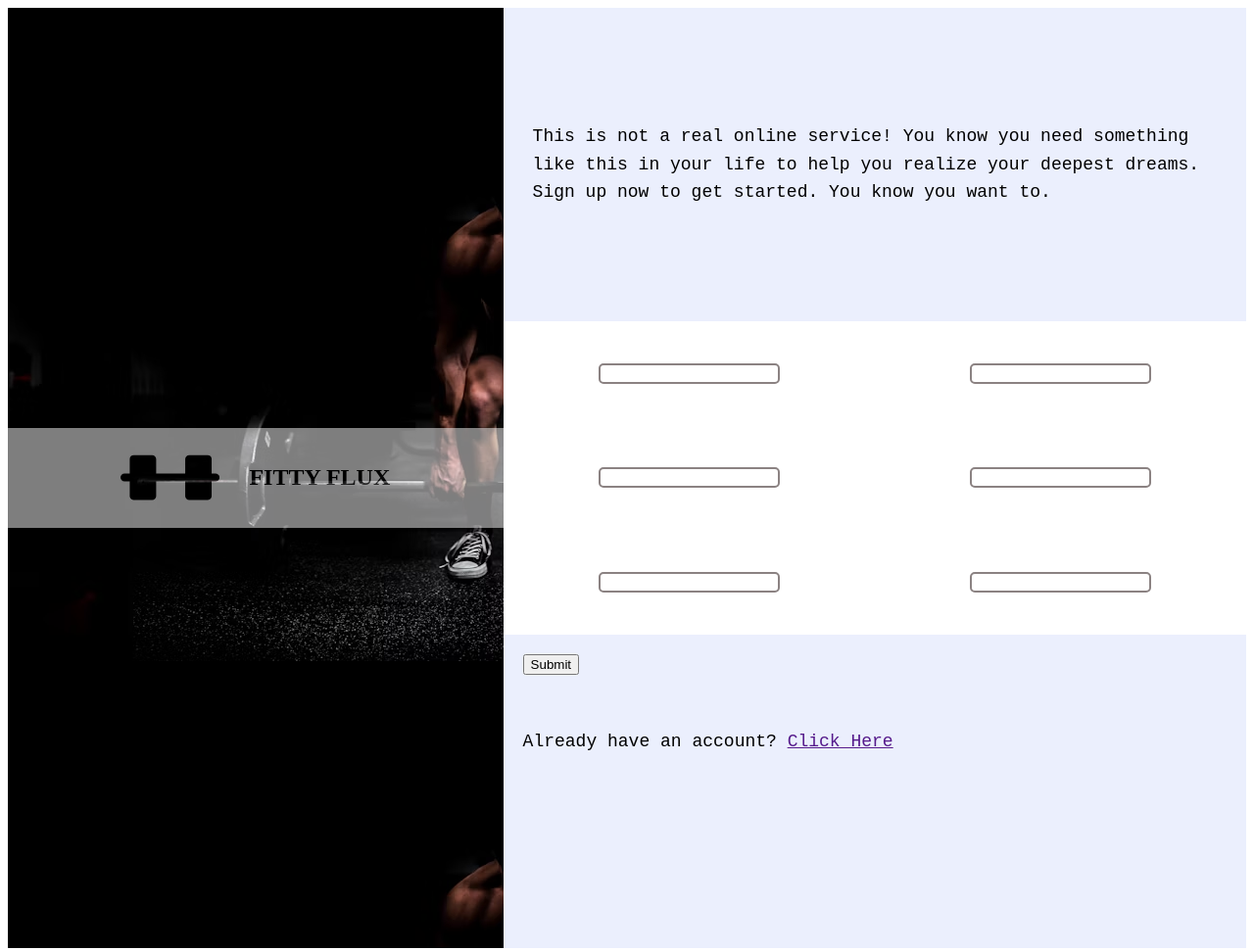
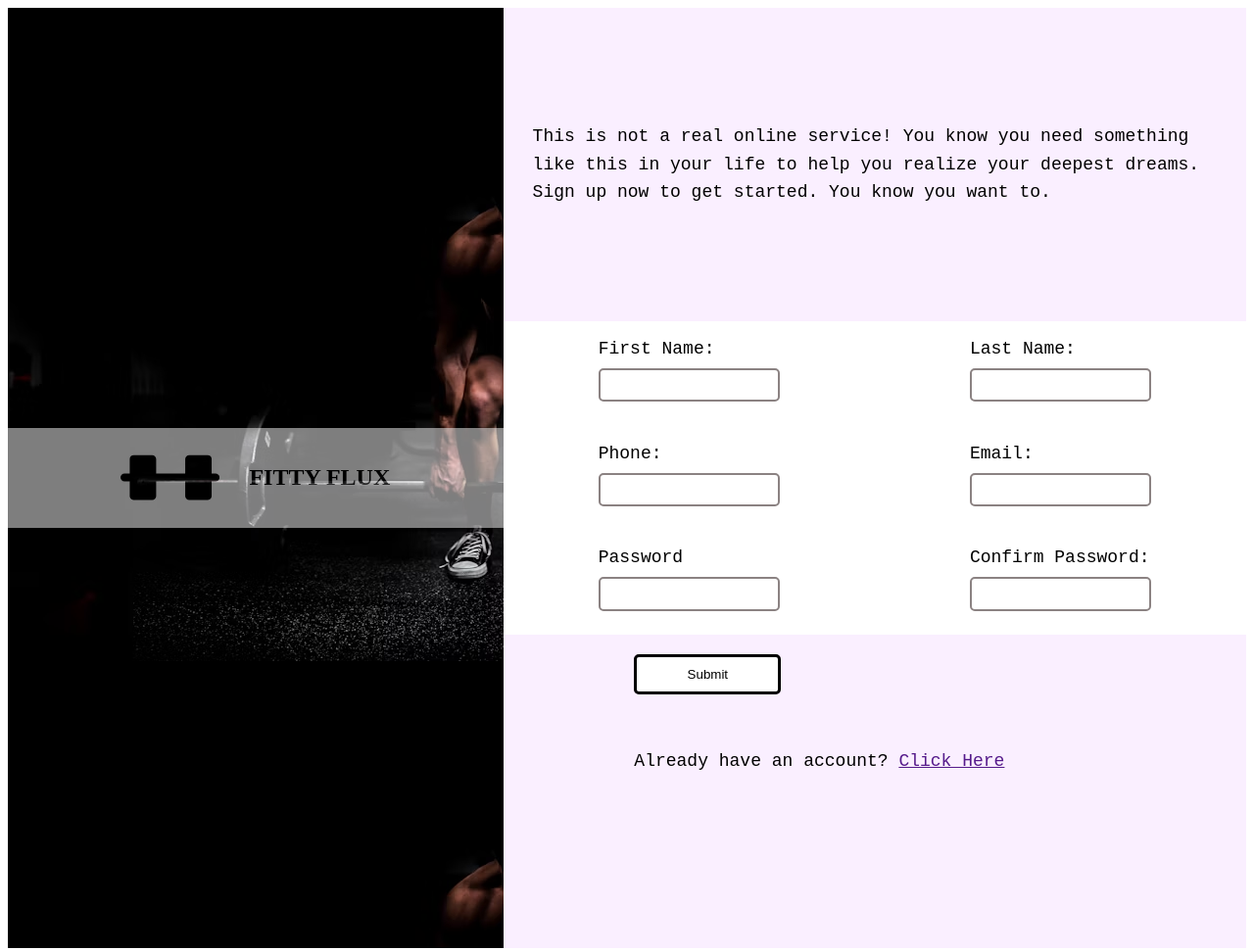
Before and after one commit to Dreamati/sign-up-form, a plain HTML site: page index.html in a window 1280 px wide. Shown: the whole page at 98% size. Drawn offline with Linux system fonts and the light colour scheme.

Commit message:
structured

```diff
--- a/index.html
+++ b/index.html
@@ -35,24 +35,42 @@
         </p>
             </div>
         <div class="form_cont">
-            <form action="">
+            <form id="form1" action="">
                 <p class="name">
-                    <input type="text">
-                    <input type="text">
+                    <label for="f_name">
+                        First Name: <br>
+                        <input id="f_name" type="text" required>
+                    </label>
+
+                    <label for="l_name">
+                        Last Name: <br>
+                        <input type="text" id="l_name" required>
+                    </label>
                 </p>
 
                 <p class="contact">
-                    <input type="text">
-                    <input type="text">
+                    <label for="phone">
+                        Phone: <br><input id="phone" type="tel">
+                    </label>
+
+                    <label for="email">
+                        Email: <br><input type="email" required>
+                    </label>
                 </p>
                 <p class="password">
-                    <input type="text">
-                    <input type="text">
+                    <label for="pass">
+                        Password <br>
+                        <input id="pass" type="password" required>
+                    </label>
+
+                    <label for="conf_pass">
+                        Confirm Password: <br><input id="conf_pass" type="password" required>
+                    </label>
                 </p>
             </form>
         </div>
         <div class="submit">
-            <div><button>Submit</button></div>
+            <div><button form="form1">Submit</button></div>
             <p>Already have an account? <a href="">Click Here</a></p>
         </div>
     </div>
--- a/style.css
+++ b/style.css
@@ -2,6 +2,7 @@ body {
     display: flex;
     height: 960px;
     flex-wrap: wrap;
+    --theme: rgb(250, 239, 255);
 }
 svg {
     width: 20%;
@@ -41,7 +42,7 @@ span {
 .form_container > * {
     flex: 1;
     width: 100%;
-    background-color: rgb(235, 239, 253);
+    background-color: var(--theme);
 }
 .form_info {
     display: flex;
@@ -54,6 +55,8 @@ span {
 }
 .submit > * {
     padding: 20px;
+    margin-left: 15%;
+
 }
 .form_cont {
     background-color: white;
@@ -68,9 +71,32 @@ form > * {
 
     display: flex;
     justify-content: space-around;
+    height: 30%;
 }
 
 input {
     border: 2px solid rgb(139, 130, 130);
     border-radius: 5px;
+    height: 40%;
+    margin-top: 10px;
 }
+
+button {
+    padding: 10px;
+    border: 3px solid;
+    border-radius: 5px;
+    width: 150px;
+    height: 15%;
+    background-color: white;
+
+}
+
+button:hover {
+
+    background-color: var(--theme);
+    border-color: blue;
+
+}
+:required::before {
+    content: "*";
+}
```
